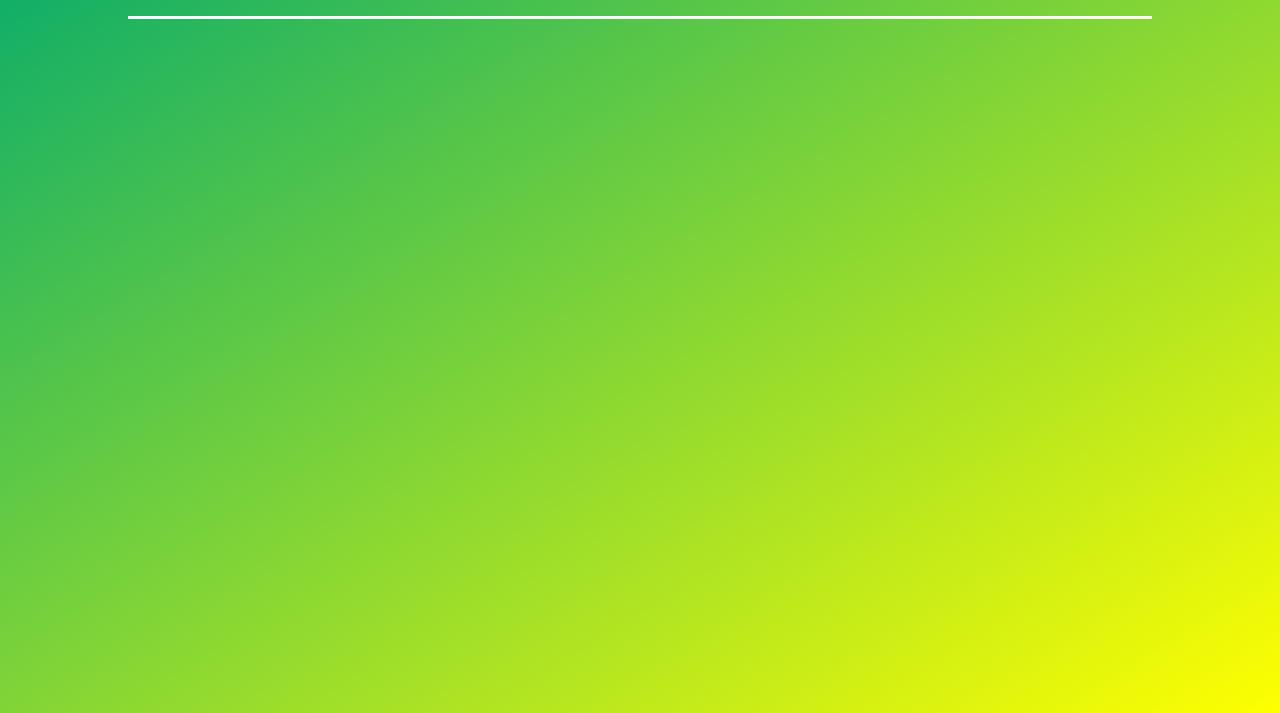
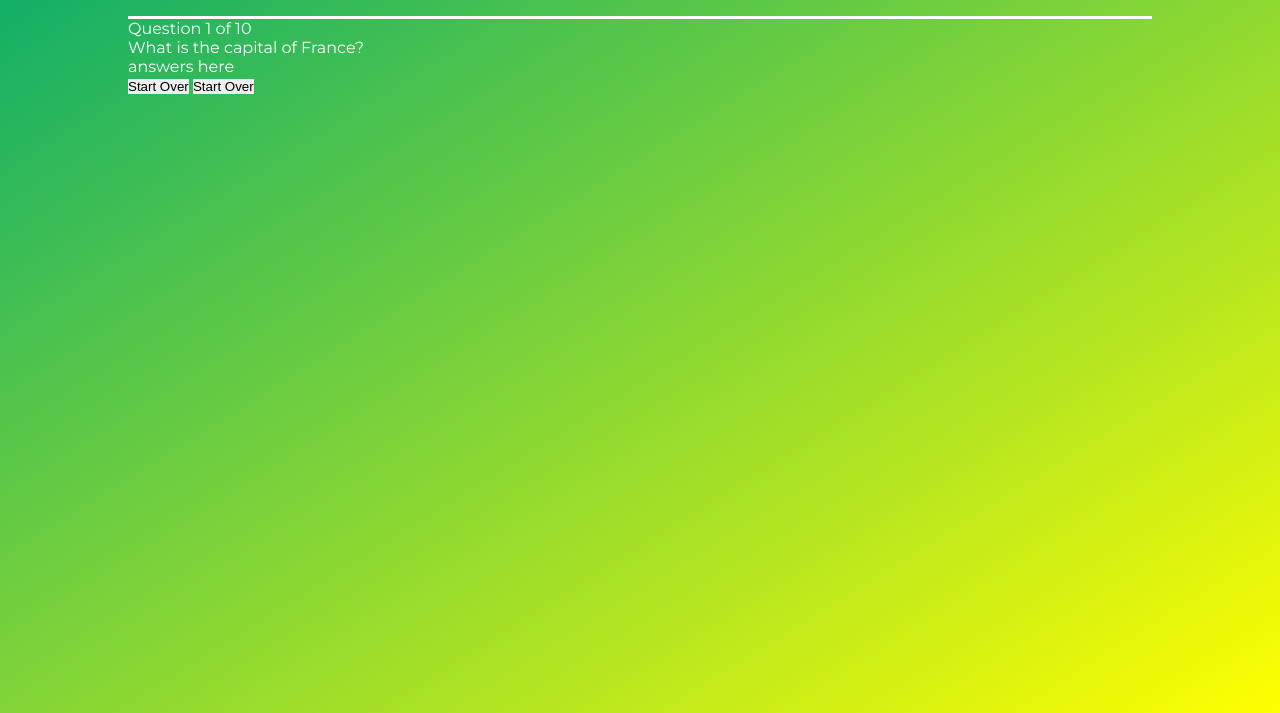
Before and after one commit to kevinjohnkiely/quick-quiz-project-2, a plain HTML site: page game.html in a window 1280 px wide. Shown: the part 87-800 px from the top of the page. Drawn offline with Linux system fonts and the light colour scheme.

Commit message:
Add basic structure to game html page

```diff
--- a/game.html
+++ b/game.html
@@ -17,6 +17,22 @@
                 Welcome <span id="hello"></span>
             </div>
         </header>
+
+        <section id="question-box">
+            <div id="question-header">
+                Question 1 of 10
+            </div>
+            <div id="question-question">
+                What is the capital of France?
+            </div>
+            <div id="question-answers">
+                answers here
+            </div>
+            <div id="question-footer">
+                <button id="start-over">Start Over</button>
+                <button id="next-question">Start Over</button>
+            </div>
+        </section>
     </div>
 
     <!-- custom javascript -->
```
